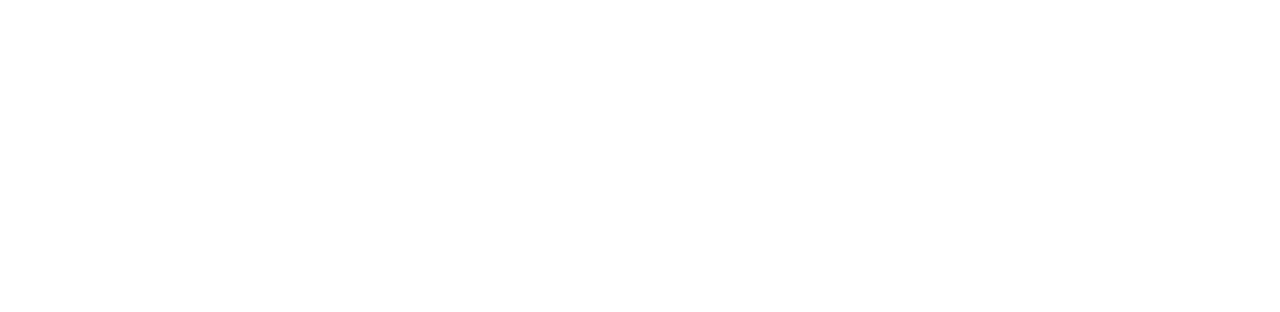
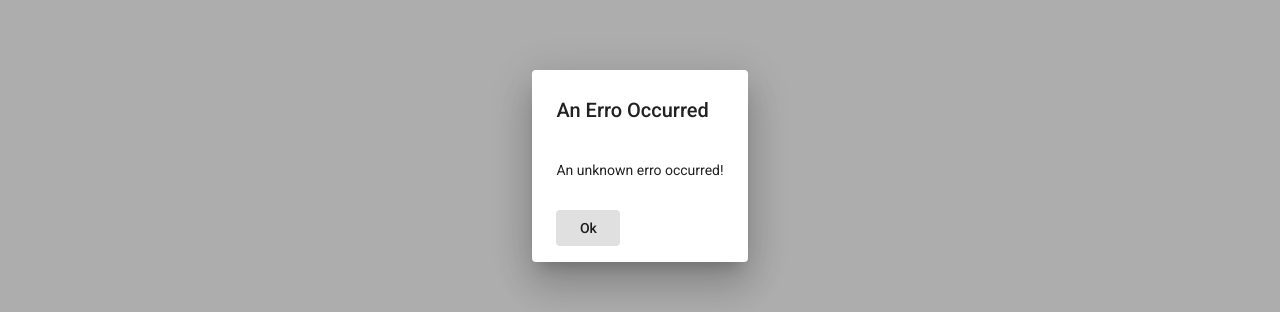
Before and after one commit to Mohamed-Ali-K/MiniSocial, an Angular app in the folder frontend/: page / in a window 1280 px wide. Shown: the part 234-546 px from the top of the page. Built offline with nearby package versions, Linux system fonts and the light colour scheme; no server answers.

Commit message:
Displaying the Basic Error Dialog

```diff
--- a/frontend/src/app/app.module.ts
+++ b/frontend/src/app/app.module.ts
@@ -26,6 +26,7 @@ import { LoginComponent } from './auth/login/login.component';
 import { SignupComponent } from './auth/signup/signup.component';
 import { AuthInterceptor } from './auth/auth-interceptor';
 import { ErroInterceptor } from './erro.interceptor';
+import { ErroComponent } from './erro/erro/erro.component';
 
 @NgModule({
   declarations: [
@@ -35,6 +36,7 @@ import { ErroInterceptor } from './erro.interceptor';
     PostListComponent,
     LoginComponent,
     SignupComponent,
+    ErroComponent,
   ],
   imports: [
     ReactiveFormsModule,
@@ -61,5 +63,6 @@ import { ErroInterceptor } from './erro.interceptor';
     { provide: HTTP_INTERCEPTORS, useClass: ErroInterceptor, multi: true },
   ],
   bootstrap: [AppComponent],
+  entryComponents: [ErroComponent]
 })
 export class AppModule {}
--- a/frontend/src/app/erro.interceptor.ts
+++ b/frontend/src/app/erro.interceptor.ts
@@ -8,20 +8,25 @@ import {
 } from '@angular/common/http';
 import { Observable, throwError } from 'rxjs';
 import { catchError } from 'rxjs/operators';
+import { MatDialog } from '@angular/material/dialog';
+import { ErroComponent } from './erro/erro/erro.component';
 
 @Injectable()
 export class ErroInterceptor implements HttpInterceptor {
-  constructor() {}
+  constructor(private dialog: MatDialog) {}
 
   intercept(
     request: HttpRequest<unknown>,
     next: HttpHandler
   ): Observable<HttpEvent<unknown>> {
     return next.handle(request).pipe(
-      catchError((erro: HttpErrorResponse) => {
-        console.log(erro);
-        alert(erro.error.message);
-        return throwError(erro);
+      catchError((error: HttpErrorResponse) => {
+        let errorMessage = 'An unknown erro occurred!';
+        if (error.error.message) {
+          errorMessage = error.error.message
+        }
+       this.dialog.open(ErroComponent, {data: {message: errorMessage}});
+        return throwError(error);
       })
     );
   }
--- /dev/null
+++ b/frontend/src/app/erro/erro/erro.component.html
@@ -0,0 +1,7 @@
+<h1 mat-dialog-title>An Erro Occurred</h1>
+<div mat-dialog-content>
+  <p class="mat-body-1" >{{ data.message }}</p>
+</div>
+<div mat-dialog-actions>
+  <button mat-button mat-dialog-close cdkFocusInitial>Ok</button>
+</div>
--- /dev/null
+++ b/frontend/src/app/erro/erro/erro.component.ts
@@ -0,0 +1,12 @@
+import { Component, OnInit,Inject } from '@angular/core';
+import { MAT_DIALOG_DATA } from '@angular/material/dialog';
+
+@Component({
+  templateUrl: './erro.component.html',
+  styleUrls: ['./erro.component.css'],
+})
+export class ErroComponent implements OnInit {
+   constructor(@Inject(MAT_DIALOG_DATA) public data: { message: string }) {}
+
+  ngOnInit(): void {}
+}
```
Also changed, not shown: frontend/src/app/erro/erro/erro.component.css (added), 1 other file (tests, documents, lock files or other folders).
